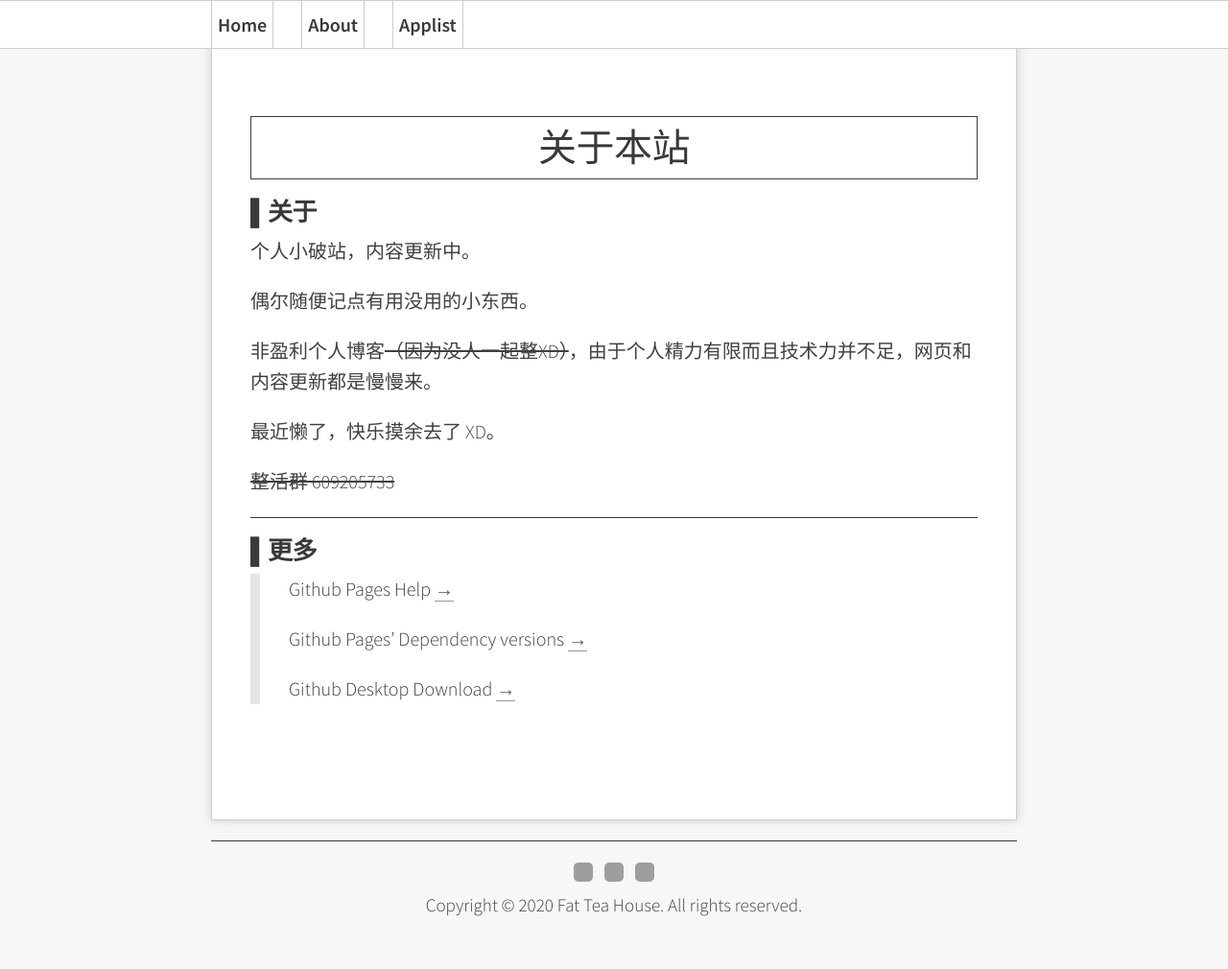
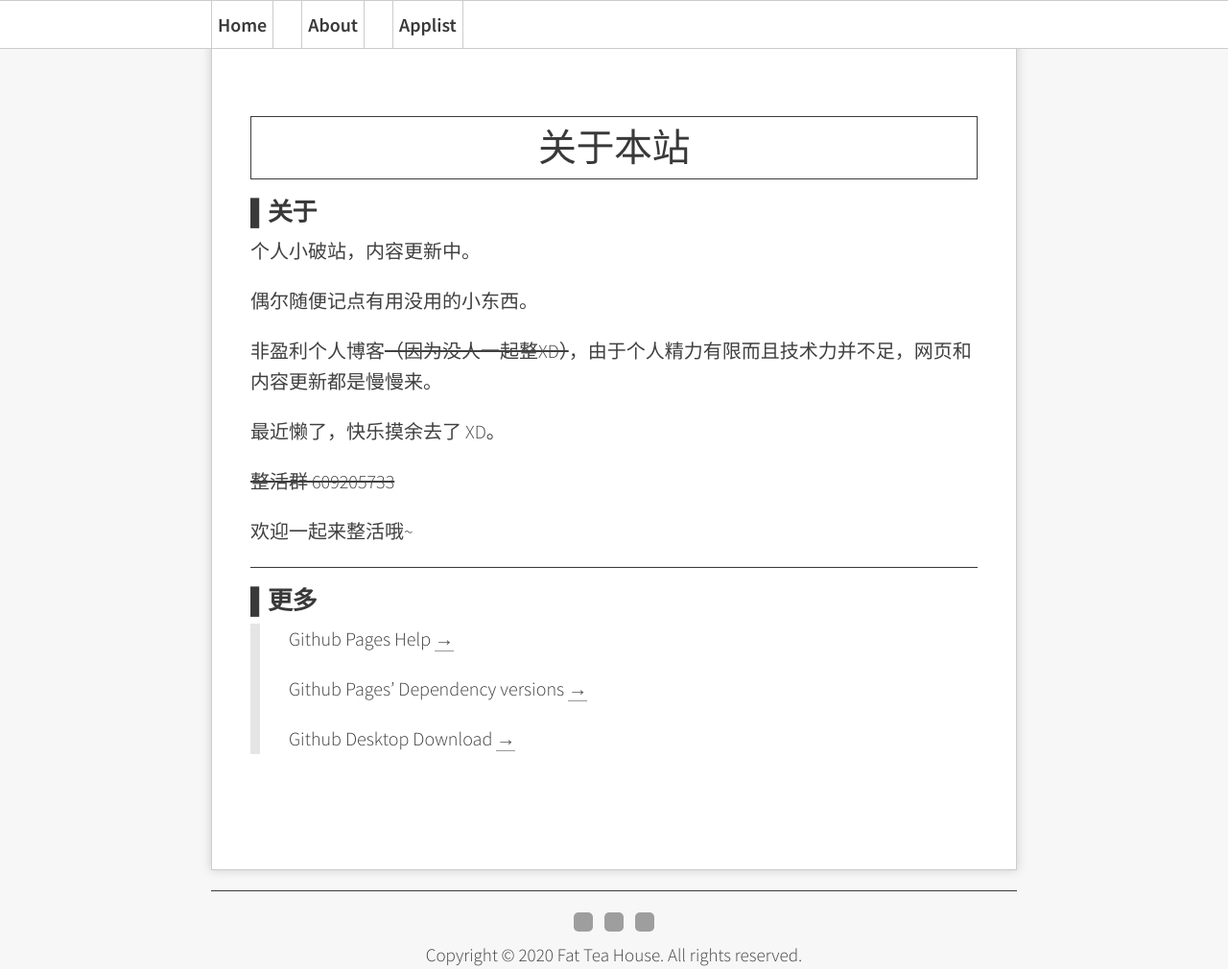
Before and after one commit to Melody-of-Oblivion/Melody-of-Oblivion.github.io, a Jekyll site: the page built from pages/about.md, in a window 1280 px wide and 1010 px high. Shown: the whole window at 96% size. Built offline with Jekyll 4.4.1, drawn with Linux system fonts in a browser that asks for light colours; grey boxes are pictures that could not be loaded.

Commit message:
Update about.md

```diff
--- a/pages/about.md
+++ b/pages/about.md
@@ -15,6 +15,8 @@ permalink: /about/
 
 ~~整活群 609205733~~
 
+欢迎一起来整活哦~
+
 ---
 
 ### ▌更多
```
